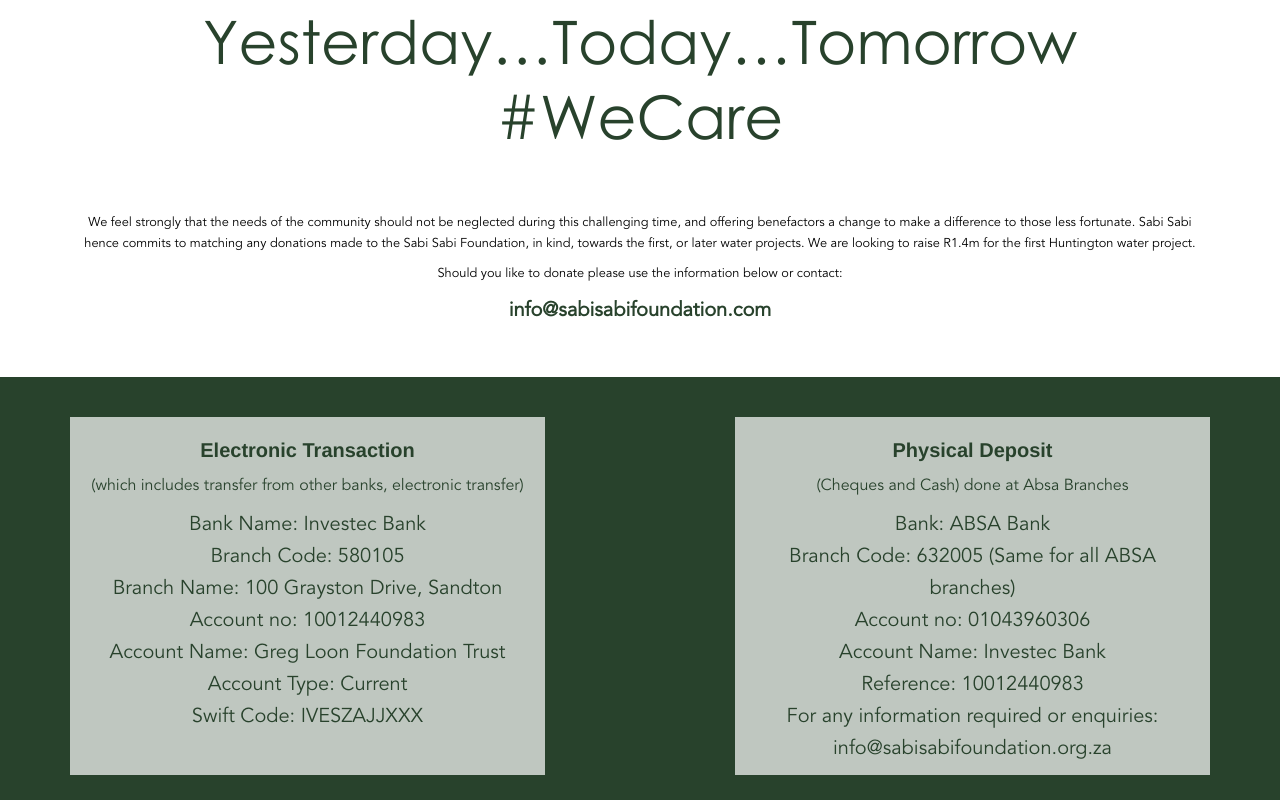
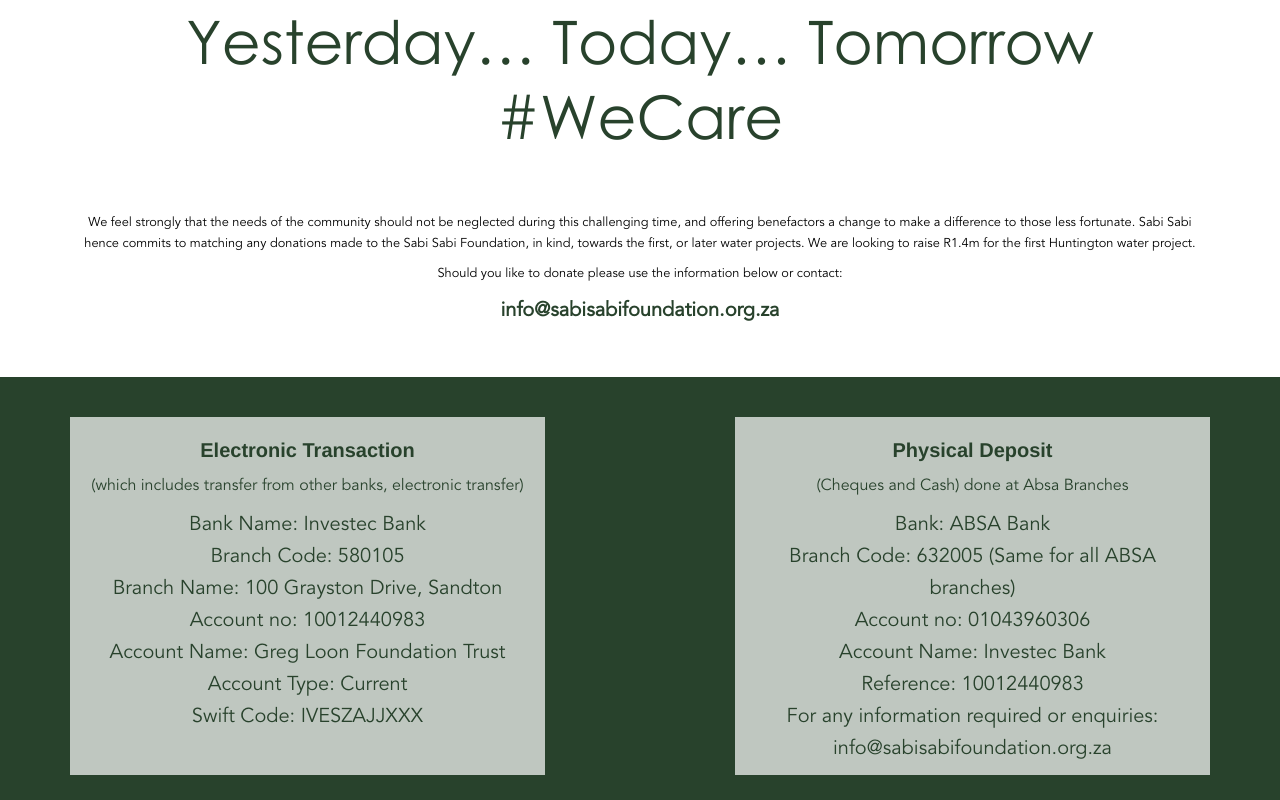
Before and after one commit to Partypanda5/SSF_Project, a plain HTML site: page about.html in a window 1280 px wide. Shown: the part 2586-3386 px from the top of the page. Drawn offline with Linux system fonts and the light colour scheme.

Commit message:
fixed up email on about

```diff
--- a/about.html
+++ b/about.html
@@ -293,7 +293,7 @@
 <div id="donateAboutSection" class="container-fluid">
 	<div class="container content">
 		<div class="text-center margin-bottom-60">
-			<h1 id="sabiTitle">Yesterday…Today…Tomorrow <br/>#WeCare</h1>
+			<h1 id="sabiTitle">Yesterday… Today… Tomorrow <br/>#WeCare</h1>
 		</div>
 		<div class="row">
 			<div class="col-md-12 md-margin-bottom-50">
@@ -304,7 +304,7 @@
                     Should you like to donate please use the information below or contact:
                 </p>
 
-                <p class="text-center"><strong>info@sabisabifoundation.com</strong></p>
+                <p class="text-center"><strong>info@sabisabifoundation.org.za</strong></p>
 			</div>
 		</div><!--/end row-->
     </div>
```
